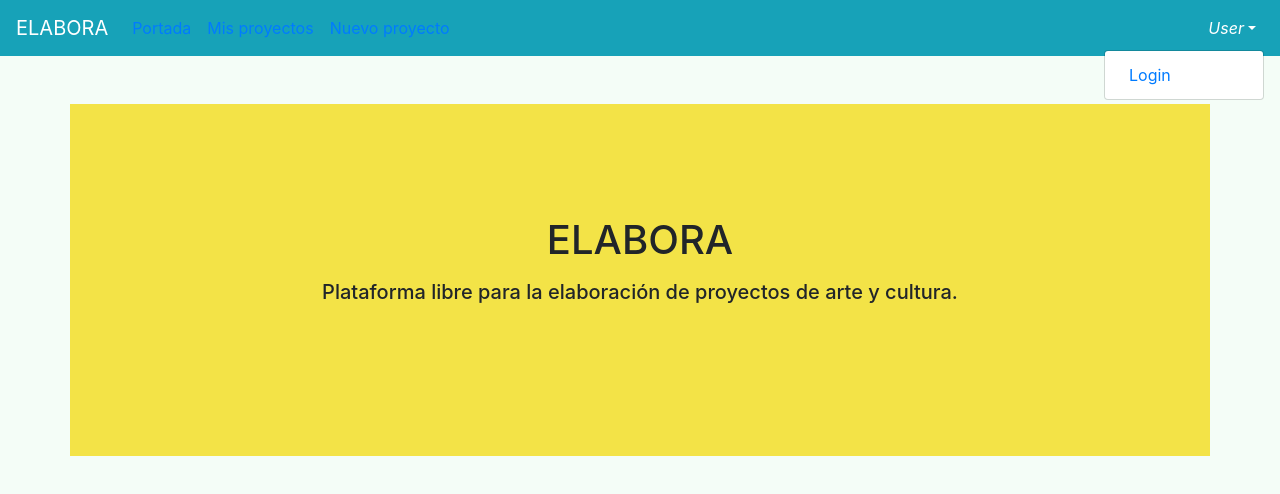
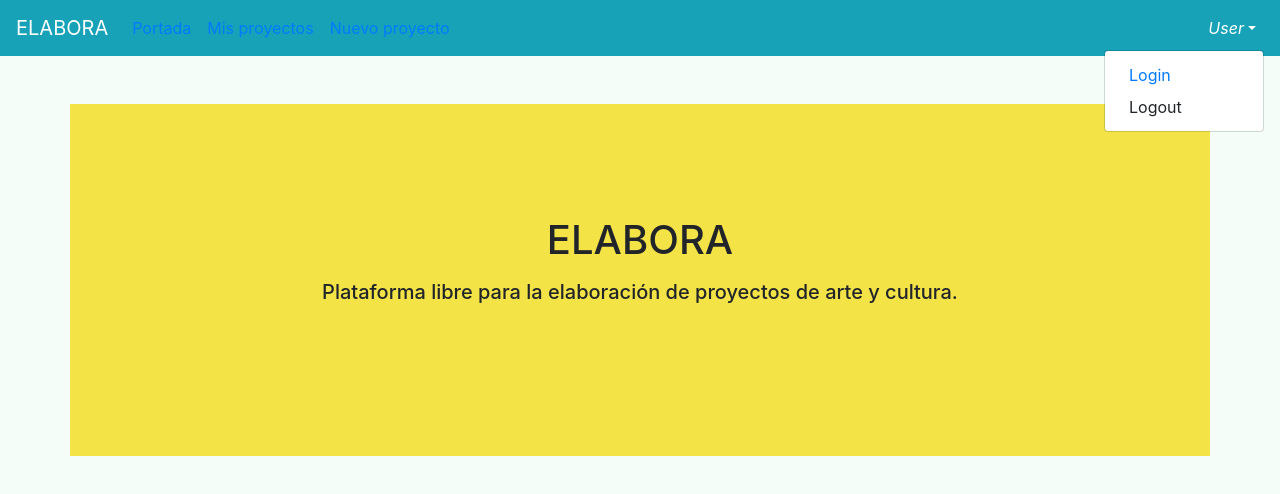
Before and after one commit to flowersflowing/DL_proyectofinal, a Vue app: page /login in a window 1280 px wide. Both pictures are taken after a click on the button "User". Shown: the top 494 px of the page. Built offline with nearby package versions, Linux system fonts and the light colour scheme; no server answers.

Commit message:
agregando método de logout

```diff
--- a/src/App.vue
+++ b/src/App.vue
@@ -26,6 +26,7 @@
                 <em>User</em>
               </template>
               <b-dropdown-item><router-link to="/login">Login</router-link></b-dropdown-item>
+              <b-dropdown-item @click="logout">Logout</b-dropdown-item>
             </b-nav-item-dropdown>
           </b-navbar-nav>
         </b-collapse>
@@ -35,6 +36,22 @@
   </div>
 </template>
 
+<script>
+import firebase from 'firebase';
+export default {
+  name: 'App',
+  methods: {
+    logout() {
+      firebase.auth().signOut().then(() => {
+        this.$router.replace('/login');
+      }).catch((error) => {
+        console.error(error);
+      });
+    }
+  },
+}
+</script>
+
 <style lang="scss">
 html, body {
   height: 100%;
```
